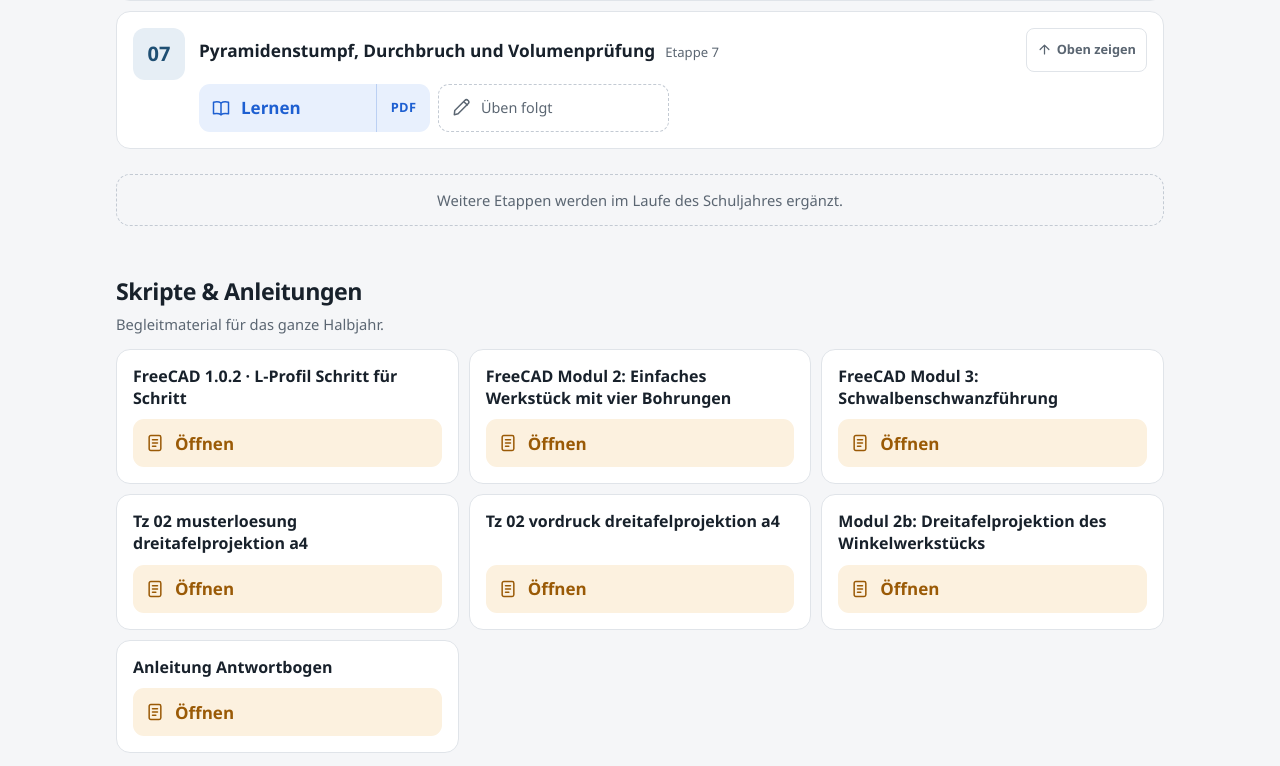
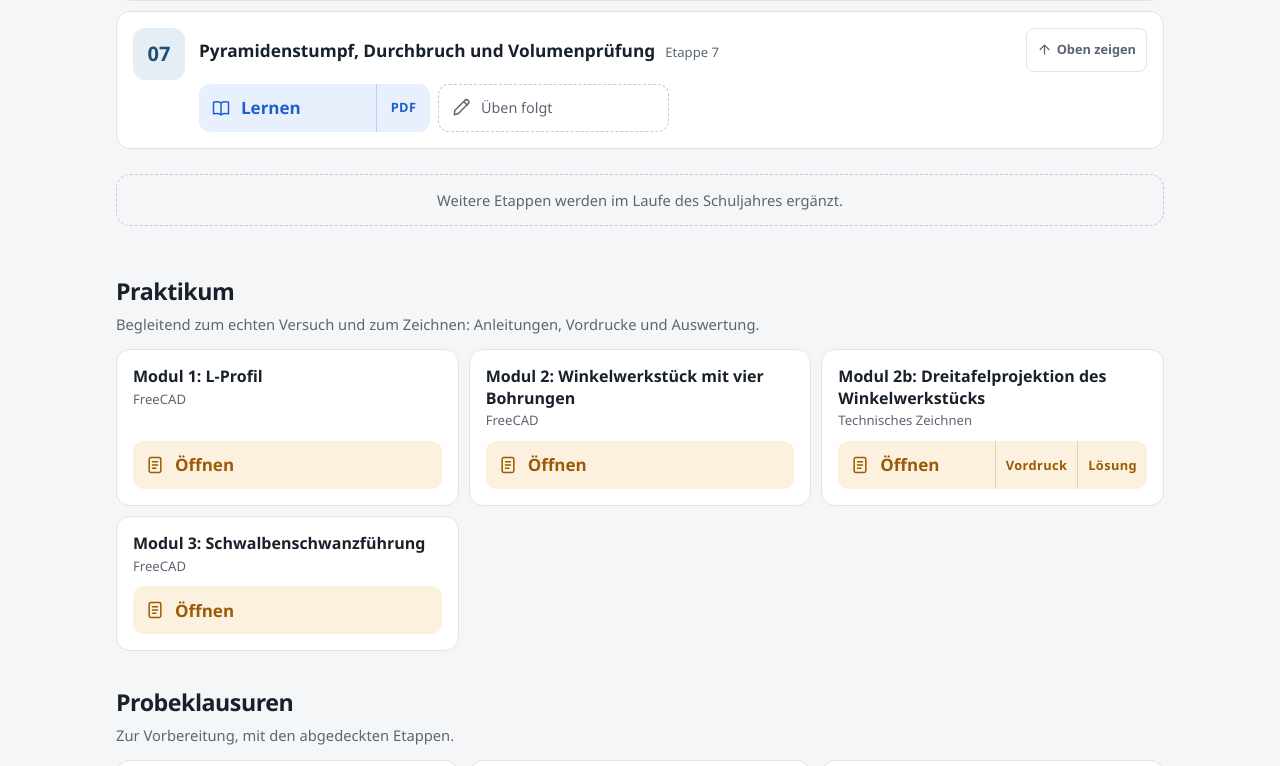
Before and after one commit to TimonNetzel/11NP_Physiktechnik, a plain HTML site: page index.html in a window 1280 px wide. Shown: the part 2034-2800 px from the top of the page. Drawn offline with Linux system fonts and the light colour scheme.

Commit message:
Übersichtsseite: Praktikum eigener Abschnitt, Antwortbogen bei den Probeklausuren
Co-Authored-By: Claude Sonnet 5.5 <noreply@anthropic.com>
Claude-Session: https://claude.ai/code/session_018fYFyAXny9QGCpW6KvL1qL

```diff
--- a/index.html
+++ b/index.html
@@ -55,7 +55,7 @@ var LKZ=(function(){
   return {norm:norm,hash:hash,stimmt:stimmt,angemeldet:angemeldet,merken:merken,abmelden:abmelden,gemerkt:gemerkt};
 })();
 </script>
-  <script>var SEITEN_VERSION = "060d937b55c9";</script>
+  <script>var SEITEN_VERSION = "ea13316996a0";</script>
 
   <!-- Alles Weitere erzeugt _werkzeuge/index_bauen.py. Bitte nicht von Hand ändern. -->
   <style>
@@ -328,6 +328,11 @@ body.beamer .beamer-aus { display: inline-flex; position: fixed; top: 16px; righ
       <p class="leer" id="leer" hidden>Keine passende Etappe gefunden.</p>
     </section>
 
+    <section id="praktikum" aria-labelledby="praktikum-titel" hidden>
+      <div class="abschnitt-kopf"><div><h2 id="praktikum-titel">Praktikum</h2><p>Begleitend zum echten Versuch und zum Zeichnen: Anleitungen, Vordrucke und Auswertung.</p></div></div>
+      <div class="karten" id="praktikum-karten"></div>
+    </section>
+
     <section id="skripte" aria-labelledby="skripte-titel" hidden>
       <div class="abschnitt-kopf"><div><h2 id="skripte-titel">Skripte &amp; Anleitungen</h2><p>Begleitmaterial für das ganze Halbjahr.</p></div></div>
       <div class="karten" id="skript-karten"></div>
@@ -346,11 +351,6 @@ body.beamer .beamer-aus { display: inline-flex; position: fixed; top: 16px; righ
     <section id="simulationen" aria-labelledby="simulationen-titel" hidden>
       <div class="abschnitt-kopf"><div><h2 id="simulationen-titel">Lernsimulationen</h2><p>Versuche virtuell vorbereiten. Dazu gibt es das Laborheft für den echten Versuch.</p></div></div>
       <div class="karten" id="simulation-karten"></div>
-    </section>
-
-    <section id="praktikum" aria-labelledby="praktikum-titel" hidden>
-      <div class="abschnitt-kopf"><div><h2 id="praktikum-titel">Praktikum</h2><p>Begleitend zum echten Versuch: Sicherheit, Aufbau, Messen und Auswerten in 45 Minuten.</p></div></div>
-      <div class="karten" id="praktikum-karten"></div>
     </section>
 
     <section id="modelle" aria-labelledby="modelle-titel" hidden>
@@ -502,43 +502,7 @@ body.beamer .beamer-aus { display: inline-flex; position: fixed; top: 16px; righ
    "thema": "Pyramidenstumpf, Durchbruch und Volumenprüfung"
   }
  ],
- "materialien": [
-  {
-   "html": "materialien/FreeCAD_01_L-Profil_Anleitung.html",
-   "titel": "FreeCAD 1.0.2 · L-Profil Schritt für Schritt",
-   "dauer": ""
-  },
-  {
-   "html": "materialien/FreeCAD_02_Winkelwerkstueck_Anleitung.html",
-   "titel": "FreeCAD Modul 2: Einfaches Werkstück mit vier Bohrungen",
-   "dauer": ""
-  },
-  {
-   "html": "materialien/FreeCAD_03_Schwalbenschwanzfuehrung_Anleitung.html",
-   "titel": "FreeCAD Modul 3: Schwalbenschwanzführung",
-   "dauer": ""
-  },
-  {
-   "pdf": "materialien/TZ_02_Musterloesung_Dreitafelprojektion_A4.pdf",
-   "titel": "Tz 02 musterloesung dreitafelprojektion a4",
-   "dauer": ""
-  },
-  {
-   "pdf": "materialien/TZ_02_Vordruck_Dreitafelprojektion_A4.pdf",
-   "titel": "Tz 02 vordruck dreitafelprojektion a4",
-   "dauer": ""
-  },
-  {
-   "html": "materialien/TZ_02_Winkelwerkstueck_Dreitafelprojektion_Anleitung_kompakt.html",
-   "titel": "Modul 2b: Dreitafelprojektion des Winkelwerkstücks",
-   "dauer": ""
-  },
-  {
-   "html": "materialien/antwortbogen_anleitung.html",
-   "titel": "Anleitung Antwortbogen",
-   "dauer": ""
-  }
- ],
+ "materialien": [],
  "probeklausuren": [
   {
    "html": "probeklausuren/klausur_wochen-1-2.html",
@@ -572,6 +536,44 @@ body.beamer .beamer-aus { display: inline-flex; position: fixed; top: 16px; righ
    "titel": "Schwalbenschwanzführung mit Messschlitten",
    "etappe": 4,
    "html": "3d-modelle/schwalbenschwanzfuehrung.html"
+  }
+ ],
+ "probe_hilfen": [
+  {
+   "html": "materialien/antwortbogen_anleitung.html",
+   "titel": "Anleitung zum Antwortbogen",
+   "dauer": ""
+  }
+ ],
+ "praktikum_material": [
+  {
+   "html": "materialien/FreeCAD_01_L-Profil_Anleitung.html",
+   "titel": "Modul 1: L-Profil",
+   "dauer": "",
+   "meta": "FreeCAD"
+  },
+  {
+   "html": "materialien/FreeCAD_02_Winkelwerkstueck_Anleitung.html",
+   "titel": "Modul 2: Winkelwerkstück mit vier Bohrungen",
+   "dauer": "",
+   "meta": "FreeCAD"
+  },
+  {
+   "meta": "Technisches Zeichnen",
+   "loesung": {
+    "pdf": "materialien/TZ_02_Musterloesung_Dreitafelprojektion_A4.pdf"
+   },
+   "vordruck": {
+    "pdf": "materialien/TZ_02_Vordruck_Dreitafelprojektion_A4.pdf"
+   },
+   "titel": "Modul 2b: Dreitafelprojektion des Winkelwerkstücks",
+   "html": "materialien/TZ_02_Winkelwerkstueck_Dreitafelprojektion_Anleitung_kompakt.html"
+  },
+  {
+   "html": "materialien/FreeCAD_03_Schwalbenschwanzfuehrung_Anleitung.html",
+   "titel": "Modul 3: Schwalbenschwanzführung",
+   "dauer": "",
+   "meta": "FreeCAD"
   }
  ],
  "planung": [
@@ -635,6 +637,10 @@ body.beamer .beamer-aus { display: inline-flex; position: fixed; top: 16px; righ
       if (satz.html && satz.pdf) {
         html += '<a class="mat-neben" href="' + esc(satz.pdf) + '" target="_blank" rel="noopener" aria-label="' + esc(label) + ' als PDF">PDF</a>';
       }
+      var v = satz.vordruck;
+      if (v && v.pdf) {
+        html += '<a class="mat-neben" href="' + esc(v.pdf) + '" target="_blank" rel="noopener">Vordruck</a>';
+      }
       var l = satz.loesung;
       if (l && (l.html || l.pdf)) {
         html += l.html
@@ -686,7 +692,9 @@ body.beamer .beamer-aus { display: inline-flex; position: fixed; top: 16px; righ
     if (geschrieben.length) zahlen.push("<b>" + geschrieben.length + "</b> Klausuren");
     var simulationen = d.simulationen || [];
     if (simulationen.length) zahlen.push("<b>" + simulationen.length + "</b> Lernsimulationen");
-    var praktikum = d.praktikum || [];
+    var praktikum = (d.praktikum || []).concat([]);
+    var praktikumMaterial = d.praktikum_material || [];
+    var probeHilfen = d.probe_hilfen || [];
     if (praktikum.length) zahlen.push("<b>" + praktikum.length + "</b> Praktikumseinheiten");
     var modelle = d.modelle || [];
     if (modelle.length) zahlen.push("<b>" + modelle.length + "</b> 3D-Modelle");
@@ -703,7 +711,7 @@ body.beamer .beamer-aus { display: inline-flex; position: fixed; top: 16px; righ
     if (klausuren) sprung.push('<a href="#klausuren">Probeklausuren</a>');
     if (geschrieben.length) sprung.push('<a href="#geschrieben">Klausuren</a>');
     if (simulationen.length) sprung.push('<a href="#simulationen">Lernsimulationen</a>');
-    if (praktikum.length) sprung.push('<a href="#praktikum">Praktikum</a>');
+    if (praktikum.length || praktikumMaterial.length) sprung.push('<a href="#praktikum">Praktikum</a>');
     if (modelle.length) sprung.push('<a href="#modelle">3D-Modelle</a>');
     var planung = d.planung || [];
     if (planung.length) sprung.push('<a href="#planung">Unterrichtsplanung</a>');
@@ -822,7 +830,7 @@ body.beamer .beamer-aus { display: inline-flex; position: fixed; top: 16px; righ
     zeigeOben(Number(new URLSearchParams(location.search).get("woche")) || gespeichert() || 0);
 
     function klausurKarte(k, art, label) {
-      var meta = [k.wochen ? "Etappen " + k.wochen : "", k.dauer].filter(Boolean).join(" · ");
+      var meta = [k.meta, k.wochen ? "Etappen " + k.wochen : "", k.dauer].filter(Boolean).join(" · ");
       return '<div class="karte"><div><h3>' + esc(k.titel) + "</h3>" +
         (meta ? '<div class="woche-meta">' + esc(meta) + "</div>" : "") + "</div>" +
         '<div class="materialien">' + knopf(art, k, label || (art === "klausur" ? "Klausur öffnen" : art === "planung" ? "Planung öffnen" : "Öffnen"), "") + "</div></div>";
@@ -834,7 +842,8 @@ body.beamer .beamer-aus { display: inline-flex; position: fixed; top: 16px; righ
     }
     if (klausuren) {
       document.getElementById("klausur-karten").innerHTML =
-        d.probeklausuren.map(function (k) { return klausurKarte(k, "klausur"); }).join("");
+        d.probeklausuren.map(function (k) { return klausurKarte(k, "klausur"); }).join("") +
+        probeHilfen.map(function (m) { return klausurKarte(m, "skript"); }).join("");
       document.getElementById("klausuren").hidden = false;
     }
     if (geschrieben.length) {
@@ -855,7 +864,7 @@ body.beamer .beamer-aus { display: inline-flex; position: fixed; top: 16px; righ
       document.getElementById("simulationen").hidden = false;
     }
     // Praktikum: Lernabenteuer zum Versuch (volle Seite), Versuchsauswertung (PDF mit Lösung), Planung
-    if (praktikum.length) {
+    if (praktikum.length || praktikumMaterial.length) {
       document.getElementById("praktikum-karten").innerHTML = praktikum.map(function (s) {
         return '<div class="karte"><div><h3>' + esc(s.titel) + "</h3>" +
           (s.dauer ? '<div class="woche-meta">' + esc(s.dauer) + "</div>" : "") + "</div>" +
@@ -863,7 +872,7 @@ body.beamer .beamer-aus { display: inline-flex; position: fixed; top: 16px; righ
           knopf("lernen", s.lernen, "Lernabenteuer starten", "begleitend zum Versuch") +
           knopf("laborheft", s.auswertung, "Versuchsauswertung", "PDF zum Ausfüllen") +
           knopf("planung", s.planung, "Planung", "Ablauf der Stunde") + "</div></div>";
-      }).join("");
+      }).join("") + praktikumMaterial.map(function (m) { return klausurKarte(m, "skript"); }).join("");
       document.getElementById("praktikum").hidden = false;
     }
     // 3D-Modelle: eine HTML-Seite je Modell, zugeordnet zu einer Etappe
--- a/version.json
+++ b/version.json
@@ -1 +1 @@
-{"version": "060d937b55c9"}
+{"version": "ea13316996a0"}
```
